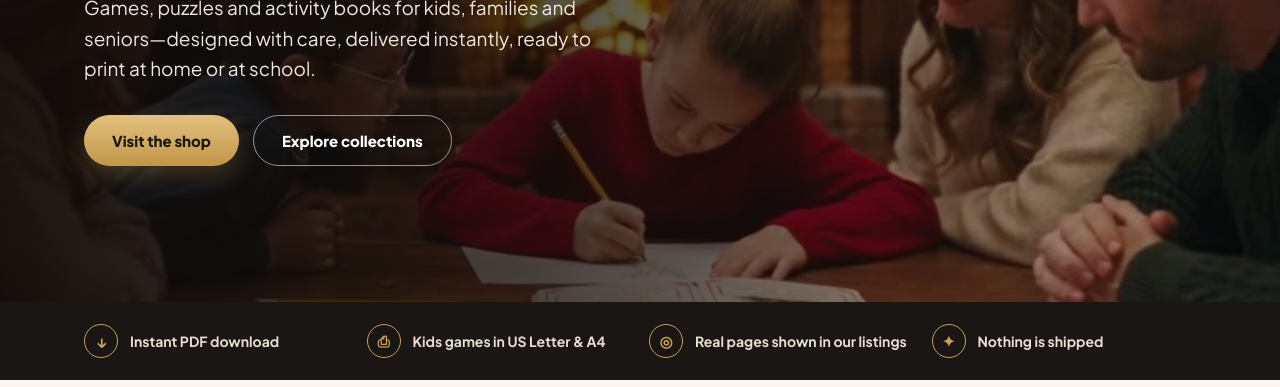
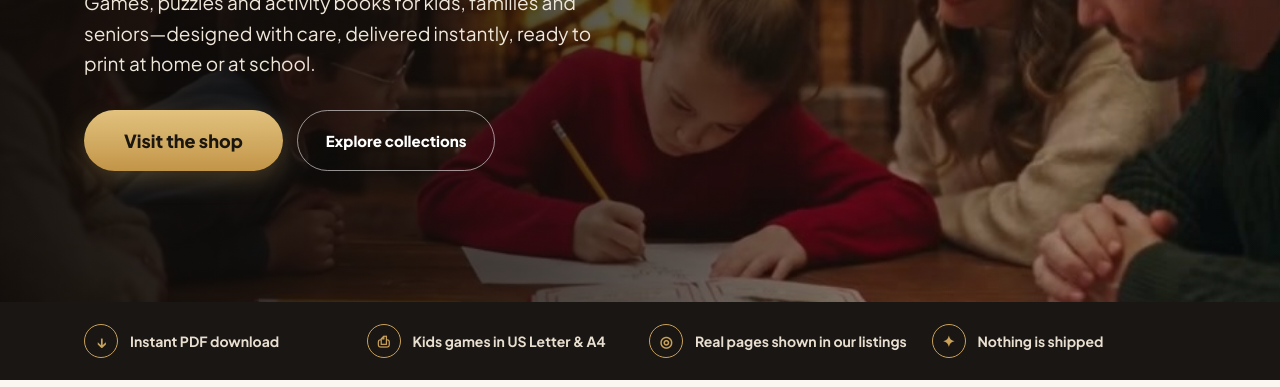
Before and after one commit to YakirSav/brainvault, a plain HTML site: page index.html in a window 1280 px wide. Shown: the part 413-800 px from the top of the page. Drawn offline with Linux system fonts and the light colour scheme.

Commit message:
Larger Visit the shop button

```diff
--- a/index.html
+++ b/index.html
@@ -27,6 +27,7 @@ nav .links a:hover{color:var(--gold2)}
 .btn-gold:hover{transform:translateY(-2px);box-shadow:0 12px 30px rgba(201,162,90,.4)}
 .btn-line{border:1.5px solid rgba(255,255,255,.55);color:#fff}
 .btn-line:hover{background:rgba(255,255,255,.1)}
+.btn-lg{padding:19px 40px;font-size:18px}
 .btn-dark{background:var(--ink);color:#fff}.btn-dark:hover{background:#000}
 nav .btn{padding:10px 20px;font-size:13px}
 /* hero */
@@ -128,7 +129,7 @@ footer .fl a:hover{color:var(--gold2)}
  <div class="eyebrow">Printable games &amp; activity books</div>
  <h1 style="margin-top:14px">Printables that bring people <em>together</em>.</h1>
  <p>Games, puzzles and activity books for kids, families and seniors—designed with care, delivered instantly, ready to print at home or at school.</p>
- <div class="cta"><a class="btn btn-gold" href="https://www.etsy.com/shop/BrainVaultBooks">Visit the shop</a><a class="btn btn-line" href="#collections">Explore collections</a></div>
+ <div class="cta"><a class="btn btn-gold btn-lg" href="https://www.etsy.com/shop/BrainVaultBooks">Visit the shop</a><a class="btn btn-line" href="#collections">Explore collections</a></div>
 </div></header>
 
 <div class="strip"><div class="wrap">
```
